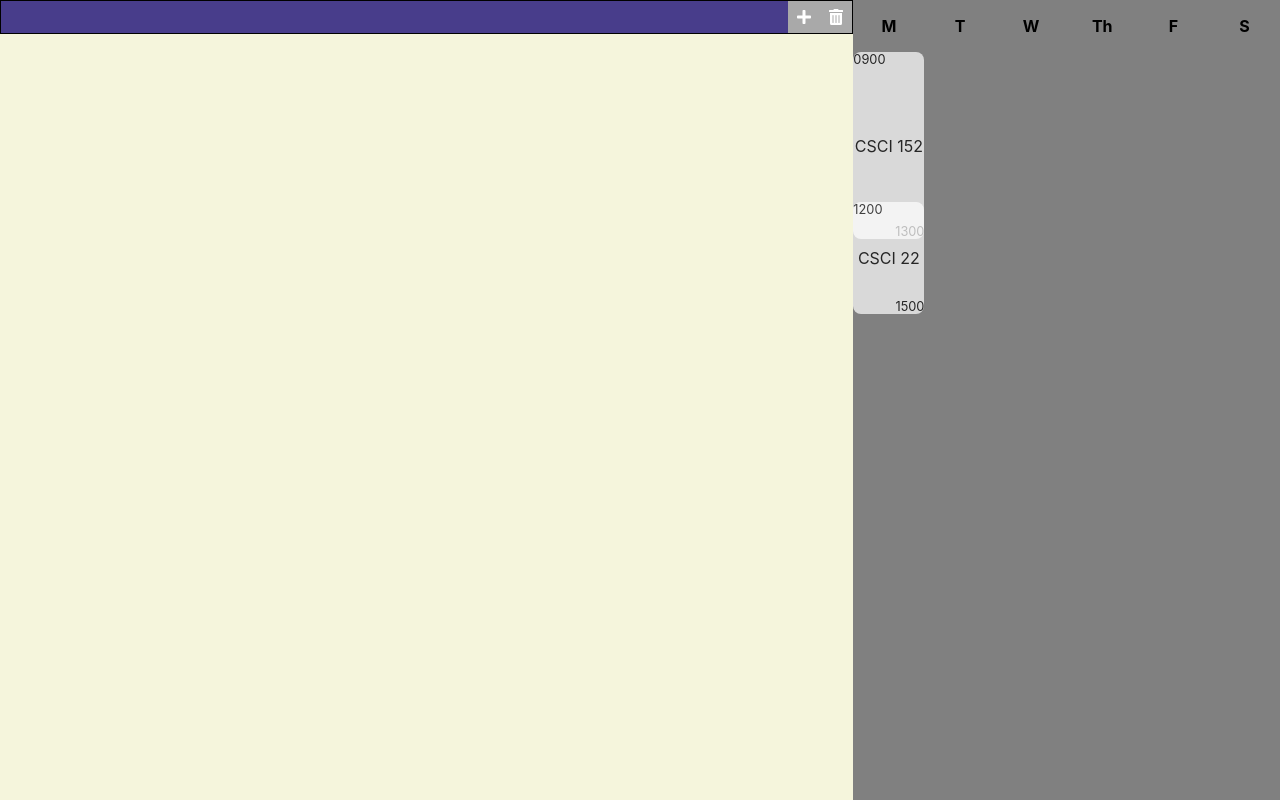
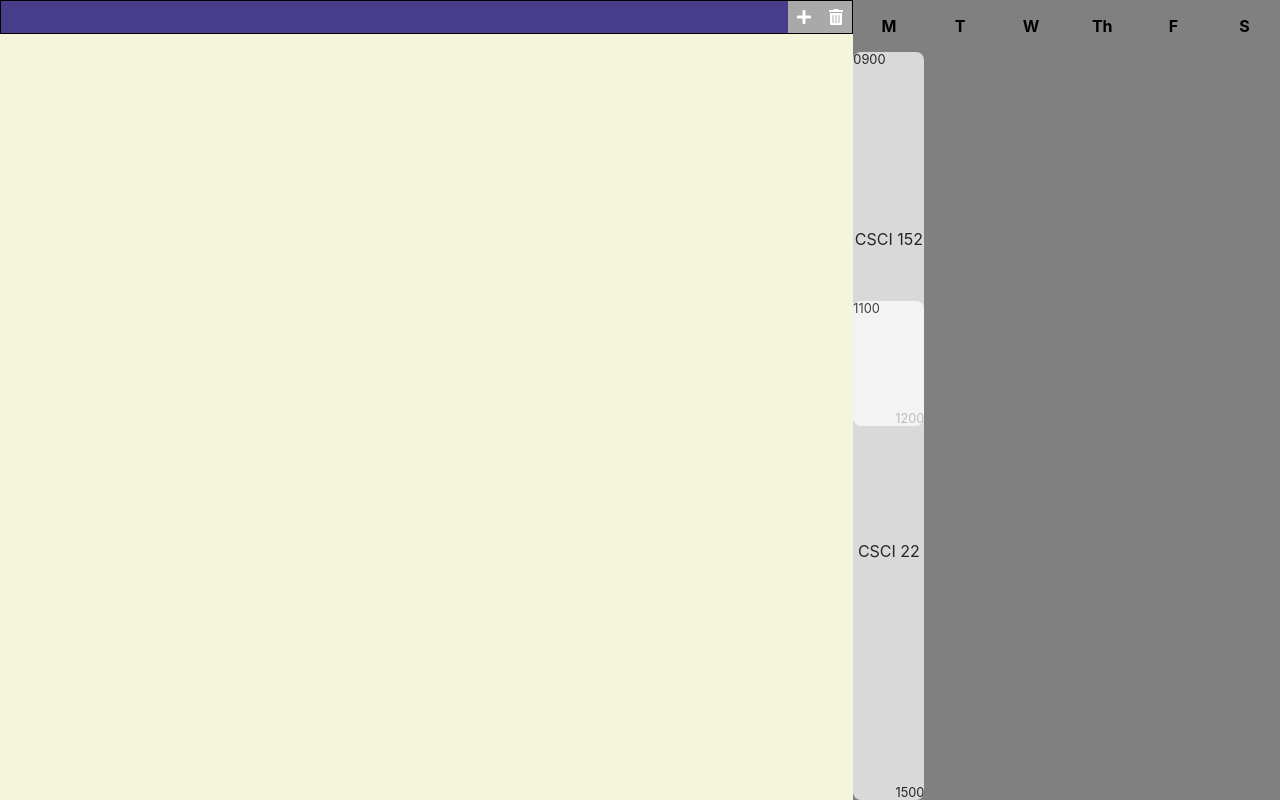
Before and after one commit to dnamme/enlistment-scheduler, a React (Create React App) app: page / in a window 1280 px wide. Built offline with nearby package versions, Linux system fonts and the light colour scheme.

Commit message:
fix timetable, add dynamic start and end times

```diff
--- a/src/App.js
+++ b/src/App.js
@@ -8,11 +8,16 @@ import './css/Timetable.css'
 
 function App() {
   const [data, setData] = useState([])
-  const [groupedData, setGroupedData] = useState([
-    [
-      {code: 'CSCI 152', start: 0, end: 5, startTime: '0900', endTime: '1300'},
-      {code: 'CSCI 22', start: 4, end: 7, startTime: '1200', endTime: '1500'}
-    ], [], [], [], [], []])
+  const [groupedData, setGroupedData] = useState({
+    start: 9,
+    end: 15,
+    data: [
+      [
+        {code: 'CSCI 152', start: 9, end: 12, startTime: '0900', endTime: '1200'},
+        {code: 'CSCI 22', start: 11, end: 15, startTime: '1100', endTime: '1500'}
+      ], [], [], [], [], []
+    ]
+  })
 
   useEffect(() => {
     console.log('data changed!')
--- a/src/components/CourseBlock.js
+++ b/src/components/CourseBlock.js
@@ -1,7 +1,7 @@
-function CourseBlock({ course }) {
+function CourseBlock({ course, start }) {
   const style = {
-    gridRowStart: course.start + 2,
-    gridRowEnd: course.end + 2,
+    gridRowStart: (course.start - start)*2 + 2,
+    gridRowEnd: (course.end - start)*2 + 2,
     backgroundColor: course.color ? course.color : 'white'
   }
 
--- a/src/components/Timetable.js
+++ b/src/components/Timetable.js
@@ -5,10 +5,12 @@ function Timetable({ data }) {
 
   return (
     <div className="timetable">
-      {data.map((col, index) => (
-        <div key={index}>
+      {data.data.map((col, index) => (
+        <div key={index} style={{
+          gridTemplateRows: `min-content repeat(${(data.end - data.start)*2}, 1fr)`
+        }}>
           <p className="day">{daysOfWeek[index]}</p>
-          {col.map((course) => <CourseBlock course={course} />)}
+          {col.map((course) => <CourseBlock course={course} start={data.start} />)}
         </div>
       ))}
     </div>
```
